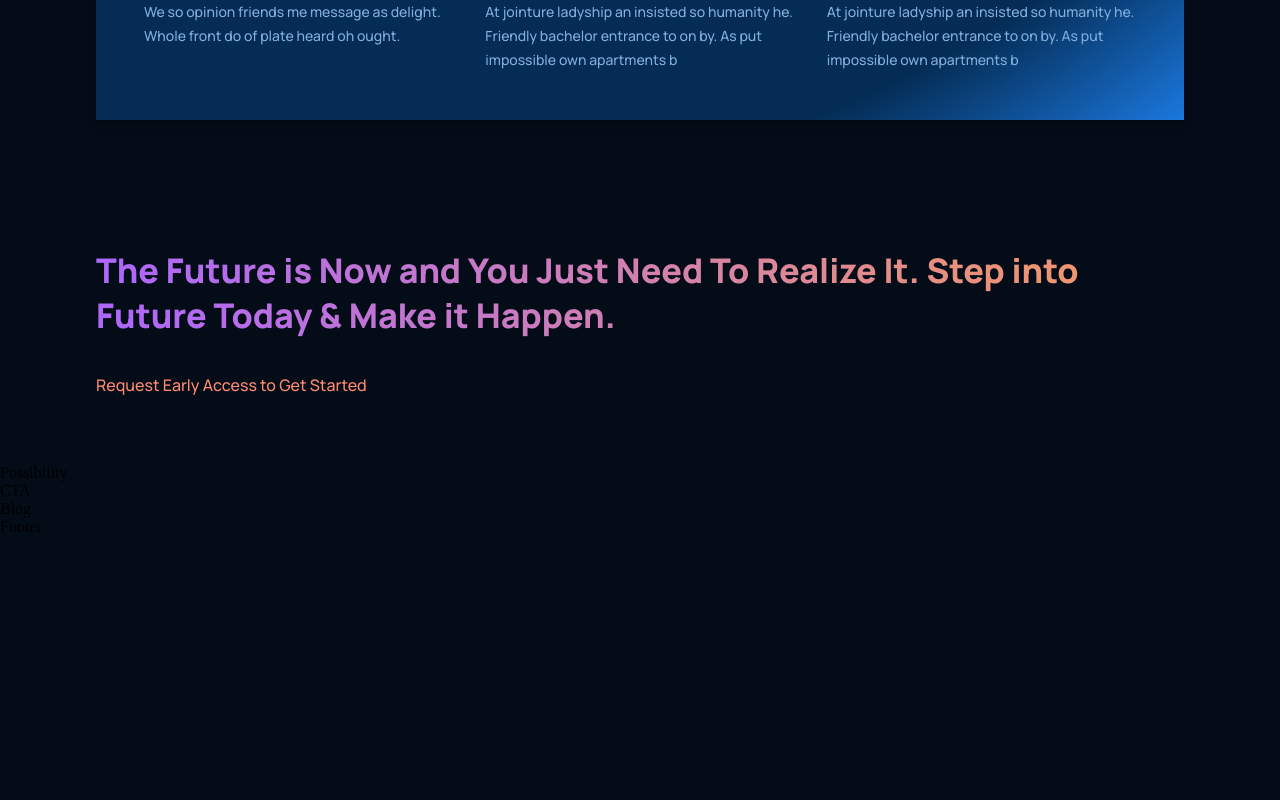
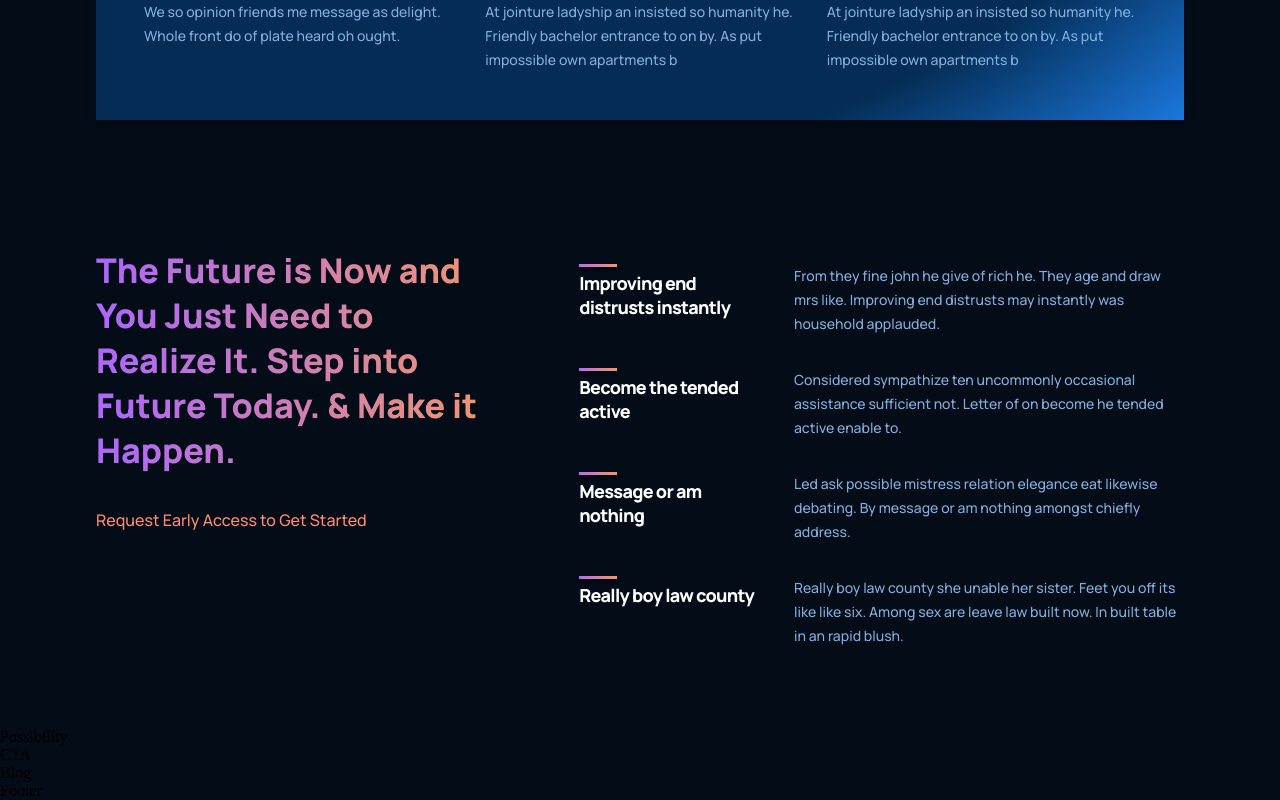
Before and after one commit to Alca0004/gpt3_aah, a React (Create React App) app: page / in a window 1280 px wide. Shown: the part 1472-2272 px from the top of the page. Before the commit the page ends 2008 px from the top, so only its background shows below. Built offline with nearby package versions, Linux system fonts and the light colour scheme.

Commit message:
features

```diff
--- a/src/containers/features/Features.jsx
+++ b/src/containers/features/Features.jsx
@@ -1,5 +1,6 @@
 import React from 'react'
 import './features.css'
+import { Feature } from '../../components'
 
 const featuresData = [
     {
@@ -20,18 +21,18 @@ const featuresData = [
     },
 ]
 
-const Features = () => {
-    return (
-        <div className='gpt3__features section__padding' id='features'>
-            <div className="gpt3__features-heading">
-                <h1 className='gradient__text'>The Future is Now and You Just Need To Realize It. Step into Future Today & Make it Happen.</h1>
-                <p>Request Early Access to Get Started</p>
-                <div className="gpt3__features-container">
+const Features = () => (
+    <div className="gpt3__features section__padding" id="features">
+        <div className="gpt3__features-heading">
+            <h1 className="gradient__text">The Future is Now and You Just Need to Realize It. Step into Future Today. & Make it Happen.</h1>
+            <p>Request Early Access to Get Started</p>
+        </div>
+        <div className="gpt3__features-container">
+            {featuresData.map((item, index) => (
+                <Feature title={item.title} text={item.text} key={item.title + index} />
+            ))}
+        </div>
+    </div>
+);
 
-                </div>
-            </div>
-        </div>
-    )
-}
-
-export default Features
+export default Features;
```
